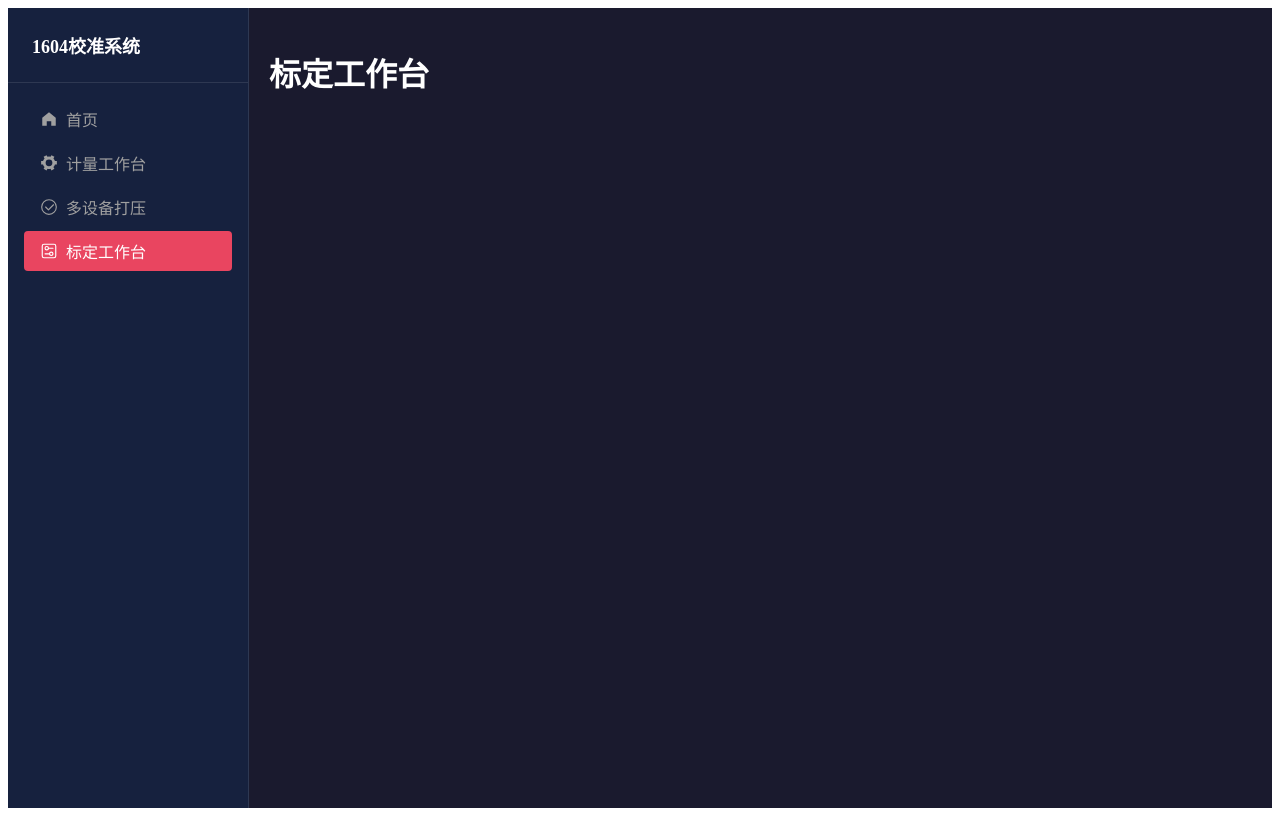
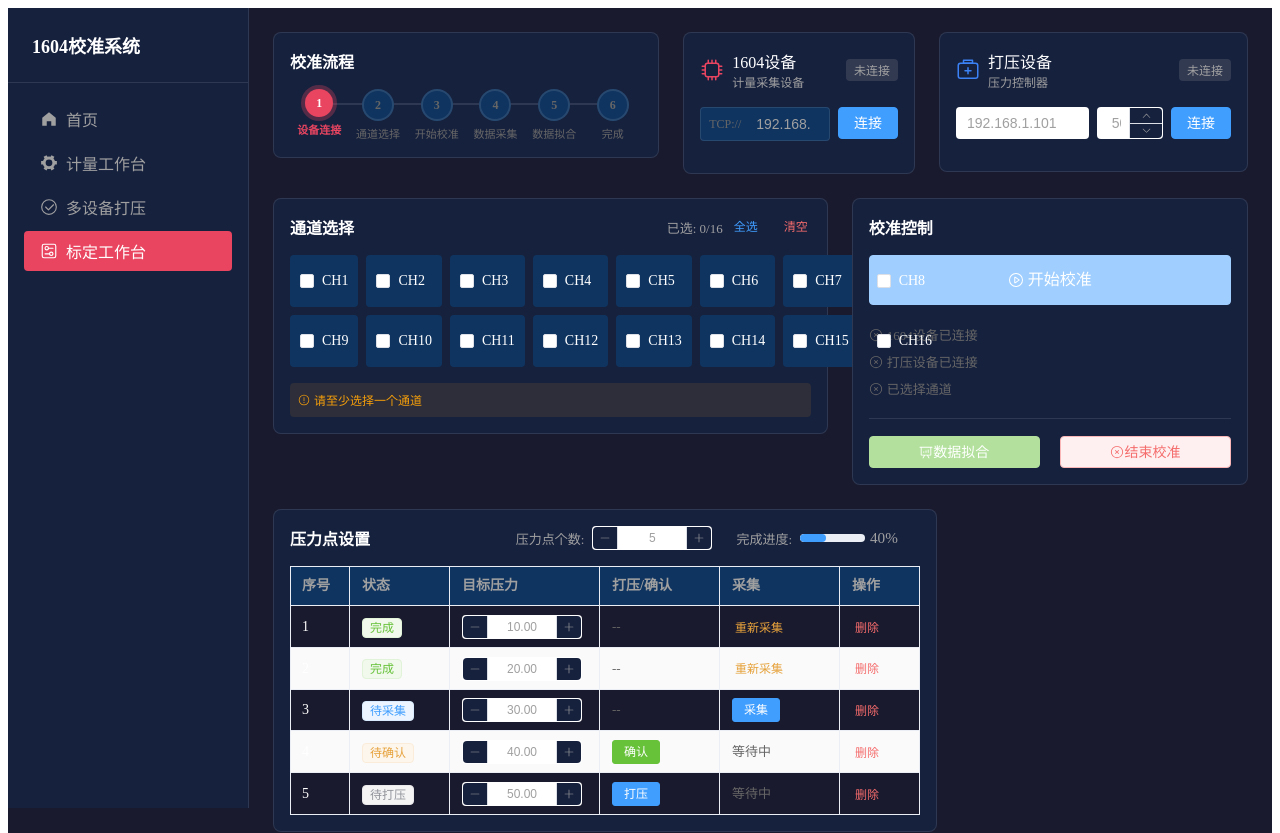
Before and after one commit to wuzy0325/1604Cal, a Vue app in the folder web/: page /calibration in a window 1280 px wide. Shown: the top 833 px of the page. Built offline with nearby package versions, Linux system fonts and the light colour scheme.

Commit message:
feat: implement calibration main view with all components

```diff
--- a/web/src/views/calibration/MainView.vue
+++ b/web/src/views/calibration/MainView.vue
@@ -1,12 +1,145 @@
 <template>
   <div class="main-view">
-    <h1>标定工作台</h1>
+    <div class="calibration-container">
+      <!-- 第一行：进度指示器 + 设备面板 -->
+      <div class="row row-3">
+        <div class="col col-progress">
+          <ProgressIndicator :current-step="currentStep" />
+        </div>
+        <div class="col col-device-1604">
+          <Device1604Panel />
+        </div>
+        <div class="col col-device-press">
+          <PressDevicePanel />
+        </div>
+      </div>
+
+      <!-- 第二行：通道选择 + 校准控制 -->
+      <div class="row row-2">
+        <div class="col col-channels">
+          <ChannelMatrix />
+        </div>
+        <div class="col col-control">
+          <CalibrationControlPanel
+            :device1604-connected="device1604Connected"
+            :press-device-connected="pressDeviceConnected"
+            :channels-selected="channelsSelected"
+            :has-collected-data="hasCollectedData"
+            @start="startCalibration"
+            @fit="fitData"
+            @end="endCalibration"
+          />
+        </div>
+      </div>
+
+      <!-- 第三行：压力点列表 -->
+      <div class="row row-full">
+        <PressurePointList />
+      </div>
+
+      <!-- 第四行：数据表格 -->
+      <div class="row row-full">
+        <CalibrationDataTable :data="calibrationData" :selected-channels="[1, 2, 3, 4, 5]" />
+      </div>
+    </div>
   </div>
 </template>
 
-<style scoped>
+<script setup lang="ts">
+import { ref, computed } from 'vue'
+import ProgressIndicator from '@/components/calibration/ProgressIndicator.vue'
+import Device1604Panel from '@/components/calibration/Device1604Panel.vue'
+import PressDevicePanel from '@/components/calibration/PressDevicePanel.vue'
+import ChannelMatrix from '@/components/calibration/ChannelMatrix.vue'
+import CalibrationControlPanel from '@/components/calibration/CalibrationControlPanel.vue'
+import PressurePointList from '@/components/calibration/PressurePointList.vue'
+import CalibrationDataTable from '@/components/calibration/CalibrationDataTable.vue'
+
+// 标定数据类型
+type CalibrationData = {
+  point: number
+  targetPressure: number
+  channelData: number[]
+  status: 'collected' | 'pending'
+}
+
+// 当前步骤
+const currentStep = ref(0)
+
+// 设备连接状态（应从store获取）
+const device1604Connected = ref(false)
+const pressDeviceConnected = ref(false)
+const channelsSelected = ref(false)
+const hasCollectedData = ref(false)
+
+// 模拟数据
+const calibrationData = ref<CalibrationData[]>([
+  { point: 1, targetPressure: 10, channelData: [10.001, 10.002, 10.000, 10.001, 9.999], status: 'collected' },
+  { point: 2, targetPressure: 20, channelData: [20.001, 20.002, 20.000, 20.001, 19.999], status: 'collected' },
+  { point: 3, targetPressure: 30, channelData: [30.001, 30.002, 30.000, 30.001, 29.999], status: 'collected' }
+])
+
+// 操作
+const startCalibration = () => {
+  console.log('开始校准')
+  currentStep.value = 2
+}
+
+const fitData = () => {
+  console.log('数据拟合')
+  currentStep.value = 4
+}
+
+const endCalibration = () => {
+  console.log('结束校准')
+  currentStep.value = 5
+}
+</script>
+
+<style scoped lang="scss">
 .main-view {
-  padding: 20px;
-  color: var(--text-primary);
+  padding: var(--spacing-lg);
+
+  .calibration-container {
+    max-width: 1600px;
+    margin: 0 auto;
+    display: flex;
+    flex-direction: column;
+    gap: var(--spacing-lg);
+
+    .row {
+      display: flex;
+      gap: var(--spacing-lg);
+
+      &.row-3 {
+        .col-progress {
+          flex: 5;
+        }
+        .col-device-1604 {
+          flex: 3;
+        }
+        .col-device-press {
+          flex: 4;
+        }
+      }
+
+      &.row-2 {
+        .col-channels {
+          flex: 7;
+        }
+        .col-control {
+          flex: 5;
+        }
+      }
+
+      &.row-full {
+        width: 100%;
+      }
+
+      .col {
+        min-width: 0;
+      }
+    }
+  }
 }
 </style>
```
